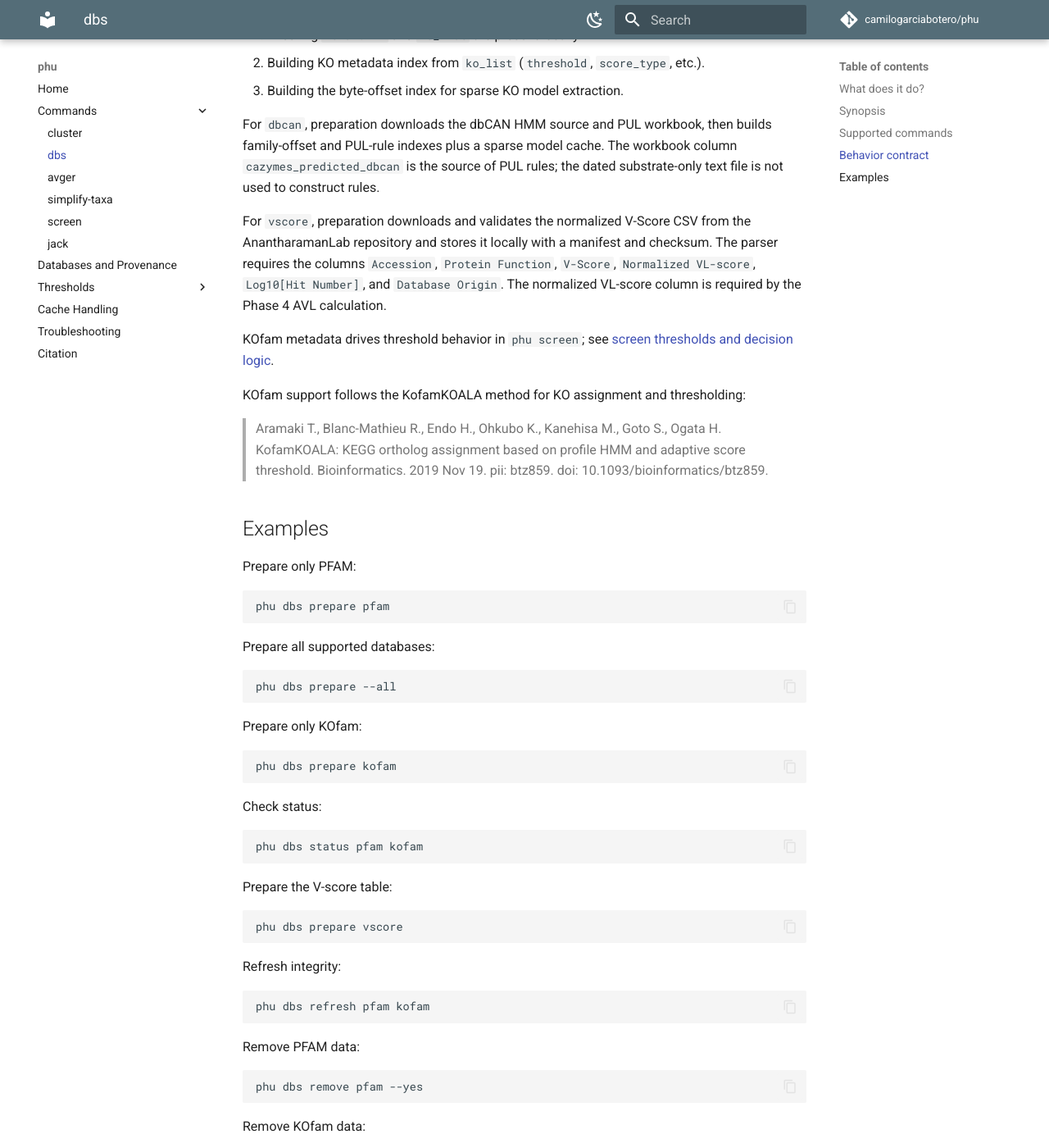
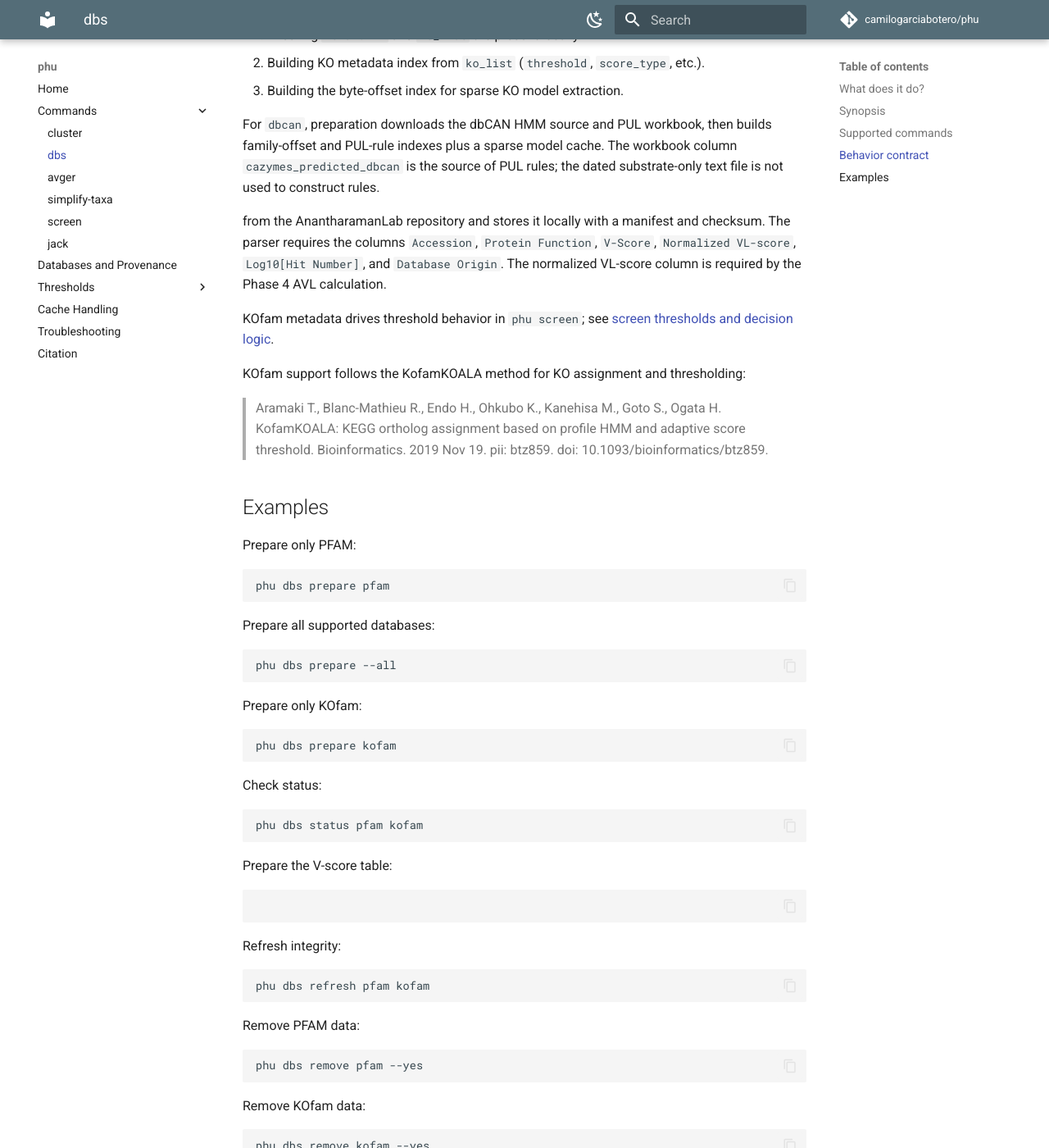
Before and after one commit to camilogarciabotero/phu, an MkDocs documentation site: the page built from docs/commands/dbs.md, in a window 1280 px wide and 1400 px high, scrolled down 1134 px. Shown: the whole window at 82% size. Built offline with MkDocs 1.6.1 and Material for MkDocs 9.7.7, drawn with Linux system fonts in a browser that asks for light colours; comment, search, counter and statistics services are not loaded.

Commit message:
Remove vscore backend from dbs command documentation

````diff
--- a/docs/commands/dbs.md
+++ b/docs/commands/dbs.md
@@ -4,7 +4,7 @@
 
 The `phu dbs` command group manages local databases used by `phu`. It provides a scalable contract so each database can define its own preparation logic while sharing a common user interface.
 
-Current built-in backends are `pfam`, `kofam`, `dbcan`, `vscore`, and `avg`.
+Current built-in backends are `pfam`, `kofam`, `dbcan`, and `avg`.
 
 ## Synopsis
 
@@ -45,7 +45,6 @@ then builds family-offset and PUL-rule indexes plus a sparse model cache.
 The workbook column `cazymes_predicted_dbcan` is the source of PUL rules;
 the dated substrate-only text file is not used to construct rules.
 
-For `vscore`, preparation downloads and validates the normalized V-Score CSV
 from the AnantharamanLab repository and stores it locally with a manifest and
 checksum. The parser requires the columns `Accession`, `Protein Function`,
 `V-Score`, `Normalized VL-score`, `Log10[Hit Number]`, and `Database Origin`.
@@ -86,7 +85,6 @@ phu dbs status pfam kofam
 Prepare the V-score table:
 
 ```bash
-phu dbs prepare vscore
 ```
 
 Refresh integrity:
````
